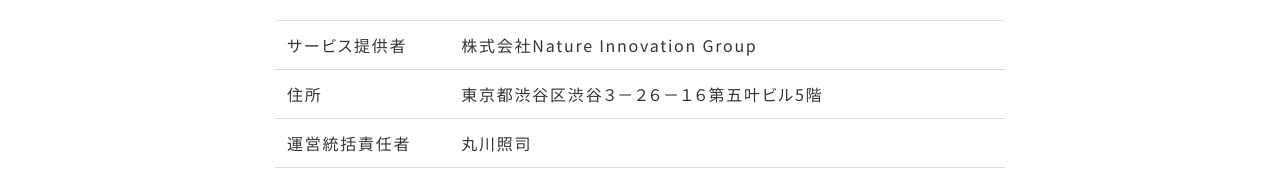
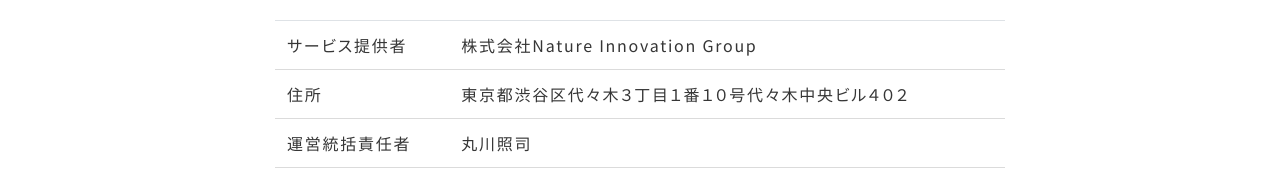
Before and after one commit to ijjk/notion-blog, a Next.js app: page /company/sct in a window 1280 px wide. Shown: the part 480-650 px from the top of the page. Built offline with nearby package versions, Linux system fonts and the light colour scheme.

Commit message:
fix address

```diff
--- a/src/pages/company/sct.tsx
+++ b/src/pages/company/sct.tsx
@@ -36,7 +36,7 @@
           </tr>
           <tr>
             <td>住所</td>
-            <td>東京都渋谷区渋谷３－２６－１６第五叶ビル5階</td>
+            <td>東京都渋谷区代々木３丁目１番１０号代々木中央ビル４０２</td>
           </tr>
           <tr>
             <td>運営統括責任者</td>
```
